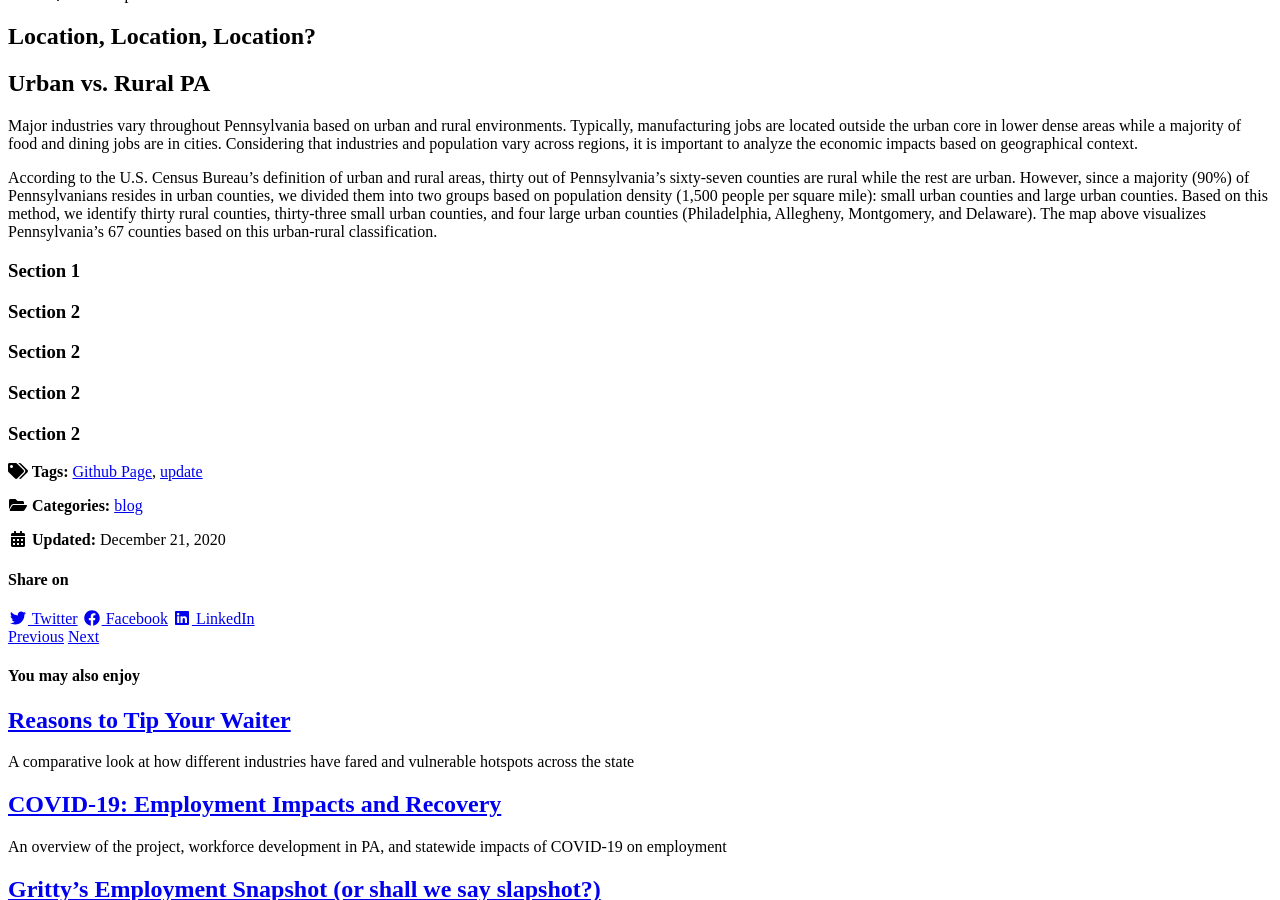
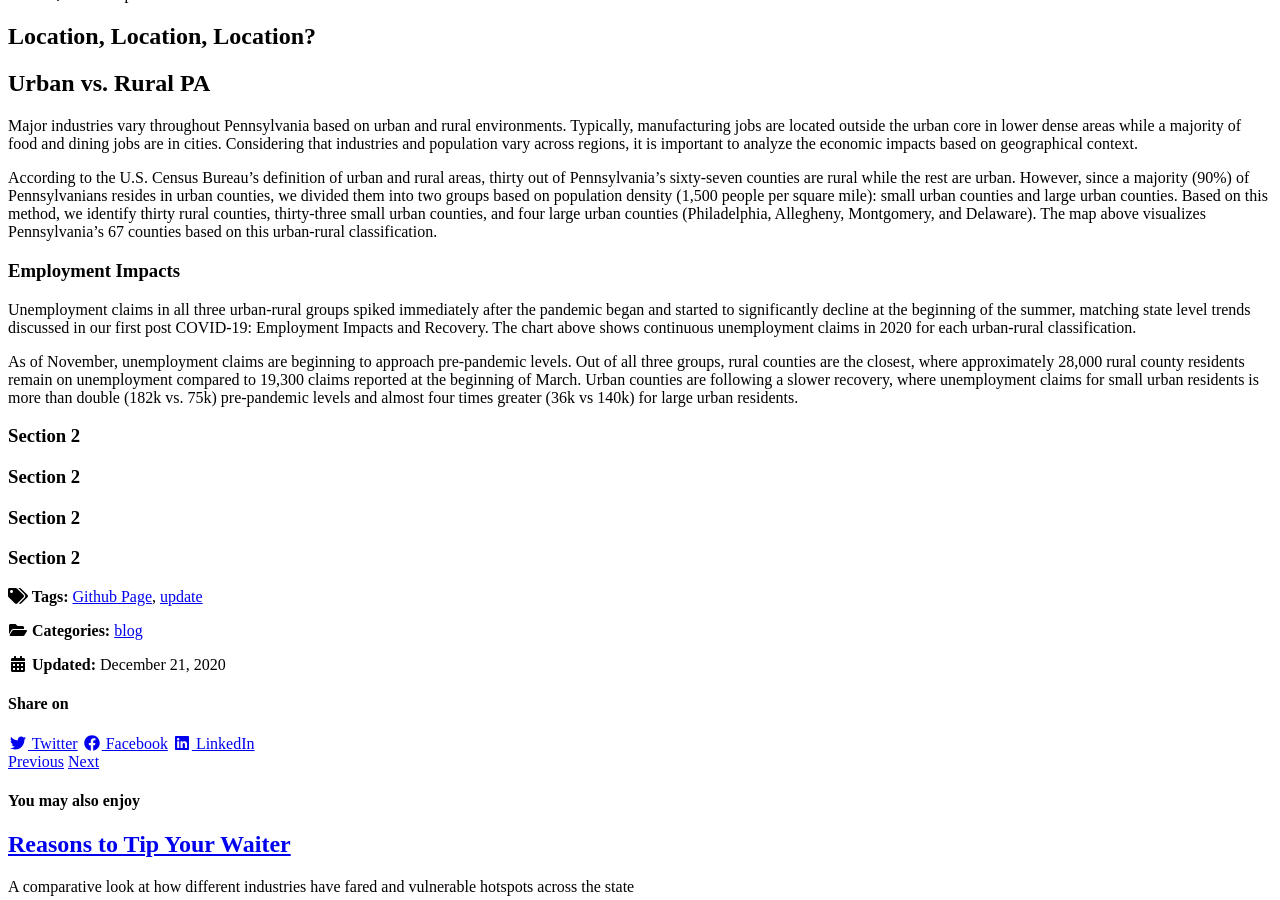
Before and after one commit to amghazzawi/PAemployment, a Jekyll site: the page built from _posts/2019-04-17-example-post.md, in a window 1280 px wide and 900 px high, scrolled down 308 px. Built offline with Jekyll 4.4.1, drawn with Linux system fonts in a browser that asks for light colours; cached includes are drawn as plain includes; nearby versions of some CDN libraries.

Commit message:
Update 2019-04-17-example-post.md

```diff
--- a/_posts/2019-04-17-example-post.md
+++ b/_posts/2019-04-17-example-post.md
@@ -24,10 +24,13 @@ Major industries vary throughout Pennsylvania based on urban and rural environme
 
 According to the U.S. Census Bureau’s definition of urban and rural areas, thirty out of Pennsylvania’s sixty-seven counties are rural while the rest are urban.  However, since a majority (90%) of Pennsylvanians resides in urban counties, we divided them into two groups based on population density (1,500 people per square mile): small urban counties and large urban counties.  Based on this method, we identify thirty rural counties, thirty-three small urban counties, and four large urban counties (Philadelphia, Allegheny, Montgomery, and Delaware).  The map above visualizes Pennsylvania’s 67 counties based on this urban-rural classification.
 
+# Employment Impacts
+Unemployment claims in all three urban-rural groups spiked immediately after the pandemic began and started to significantly decline at the beginning of the summer, matching state level trends discussed in our first post COVID-19: Employment Impacts and Recovery.  The chart above shows continuous unemployment claims in 2020 for each urban-rural classification.
 
 <div id="hv-chart-1"></div>
 
-# Section 1
+As of November, unemployment claims are beginning to approach pre-pandemic levels.  Out of all three groups, rural counties are the closest, where approximately 28,000 rural county residents remain on unemployment compared to 19,300 claims reported at the beginning of March.  Urban counties are following a slower recovery, where unemployment claims for small urban residents is more than double (182k vs. 75k) pre-pandemic levels and almost four times greater (36k vs 140k) for large urban residents.
+
 
 <div id="hv-chart-2"></div>
 
```
